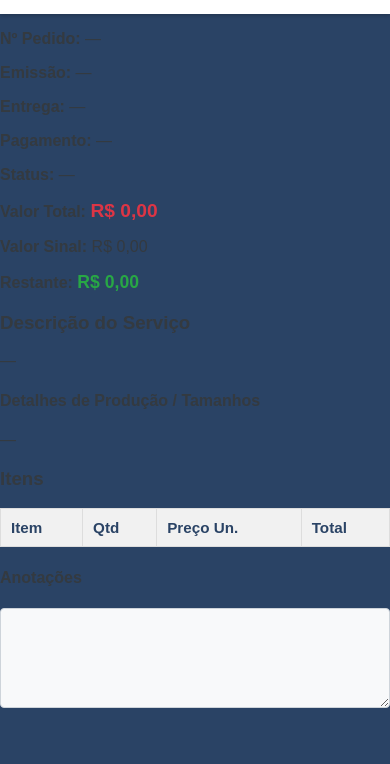
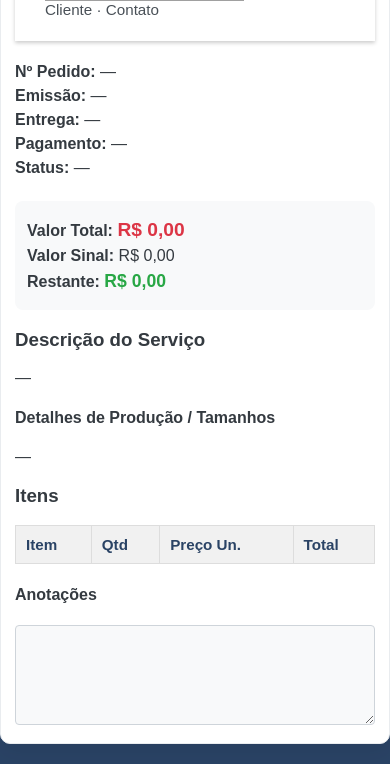
Before and after one commit to sergio-pj/sft-frontend, a website: page os.html in a window 390 px wide. Shown: the part 246-1010 px from the top of the page. Before the commit the page ends 958 px from the top, so only its background shows below. Drawn offline with Linux system fonts and the light colour scheme.

Commit message:
style: add clientes.css and harmonize os.css; include clientes.css in pedidos.html

```diff
--- /dev/null
+++ b/css/clientes.css
@@ -0,0 +1,60 @@
+/* Estilos padronizados para a tela Clientes / Pedidos */
+
+:root{
+    --primary:#2A4365;
+    --accent:#0072d6;
+    --muted:#6c757d;
+    --bg-card:#ffffff;
+    --border: #e9ecef;
+}
+
+body {
+    font-family: Inter, system-ui, -apple-system, 'Segoe UI', Roboto, 'Helvetica Neue', Arial;
+}
+
+/* Contêiner principal */
+#clientesContainer, .dashboard-cards {
+    max-width: 1100px;
+    margin: 18px auto;
+    padding: 0 18px;
+}
+
+.dashboard-cards { display:flex; gap:12px; margin-bottom:18px; }
+.dashboard-cards .card{ flex:1; background:var(--bg-card); padding:14px; border-radius:8px; box-shadow:0 6px 14px rgba(0,0,0,0.04); border:1px solid var(--border); }
+.dashboard-cards .card strong{ display:block; color:var(--muted); font-size:0.9rem; }
+.dashboard-cards .card div{ font-size:1.2rem; font-weight:700; margin-top:8px; color:var(--primary); }
+
+/* Filtros e ações */
+#filtros, .busca-input-container { display:flex; gap:10px; align-items:center; flex-wrap:wrap; margin:12px 0; }
+#filtros label, .busca-input-container label { font-weight:600; color:var(--muted); }
+#filtros input[type="text"], #filtros select, .busca-input-container input { padding:8px 10px; border:1px solid var(--border); border-radius:6px; min-width:160px; }
+
+.fab-button{ position:fixed; right:22px; bottom:22px; width:56px; height:56px; border-radius:50%; background:var(--accent); color:#fff; display:flex; align-items:center; justify-content:center; text-decoration:none; font-size:28px; box-shadow:0 8px 18px rgba(0,0,0,0.18); }
+
+/* Tabela de clientes/pedidos */
+#tabelaClientes, #tabelaPedidos, #tabelaHistorico {
+    width:100%; border-collapse:collapse; background:transparent; margin-top:12px; font-size:0.95rem;
+}
+#tabelaClientes th, #tabelaPedidos th, #tabelaHistorico th,
+#tabelaClientes td, #tabelaPedidos td, #tabelaHistorico td { padding:10px 12px; border-bottom:1px solid var(--border); text-align:left; }
+#tabelaClientes thead th, #tabelaPedidos thead th, #tabelaHistorico thead th { background: #fafafa; color:var(--primary); font-weight:600; }
+
+.btn-acao, .btn-sync, .btn-editar, .btn-excluir { padding:6px 10px; border-radius:6px; border:none; cursor:pointer; font-size:0.9rem; }
+.btn-acao{ background:#28a745; color:#fff; }
+.btn-edit{ background:#6c757d; color:#fff; }
+.btn-excluir{ background:#dc3545; color:#fff; }
+
+/* Indicadores de status */
+.sync-badge{ padding:4px 8px; border-radius:12px; font-size:0.75rem; color:#fff; }
+.sync-pendente{ background:#ffc107; color:#111; }
+.sync-erro{ background:#dc3545; }
+
+/* Responsividade */
+@media (max-width:800px){
+    .dashboard-cards{ flex-direction:column; }
+    #filtros{ flex-direction:column; align-items:flex-start; }
+    .fab-button{ right:14px; bottom:14px; }
+}
+
+/* Pequena harmonização com o os.css */
+.os-card, .relatorio-card{ max-width:1100px; margin:18px auto; }
--- a/css/os.css
+++ b/css/os.css
@@ -7,6 +7,34 @@
 .os-container {
     padding-top: 20px;
     padding-bottom: 50px;
+}
+
+/* Novo: card baseado na estrutura criada em os.html (.os-card) */
+.os-card{
+    max-width:1100px;
+    margin:20px auto;
+    background: #fff;
+    border-radius:10px;
+    box-shadow:0 10px 22px rgba(0,0,0,0.06);
+    border:1px solid #e9ecef;
+    padding:20px;
+}
+
+.os-card-header{
+    display:flex; justify-content:space-between; align-items:center; gap:12px; margin-bottom:16px;
+}
+
+.os-meta{ color:#495057; font-size:0.95rem; }
+
+.os-actions button{ margin-left:8px; padding:8px 12px; border-radius:6px; border:none; cursor:pointer; background:#2A4365; color:#fff }
+
+.os-grid{ display:grid; grid-template-columns:1fr 240px; gap:18px; align-items:start; }
+.os-info p, .os-financeiro p{ margin:6px 0; }
+.os-financeiro{ background:#f8f9fa; padding:12px; border-radius:8px; }
+
+@media (max-width:900px){
+    .os-grid{ grid-template-columns:1fr; }
+    .os-card{ padding:14px; }
 }
 
 /* --- Card Principal da OS (Substitui o #os-container antigo) --- */
```
Also changed, not shown: pedidos.html (+1 -0 lines).
